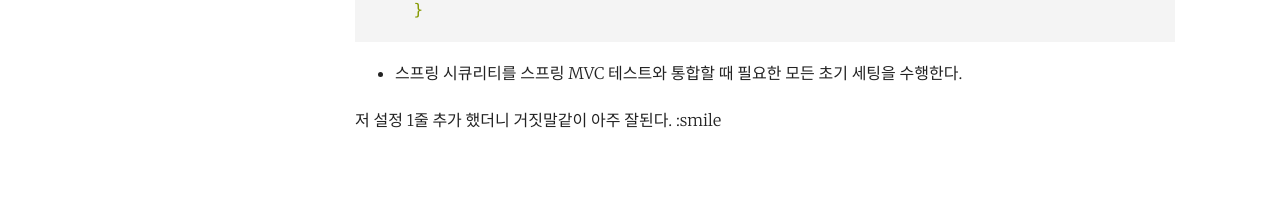
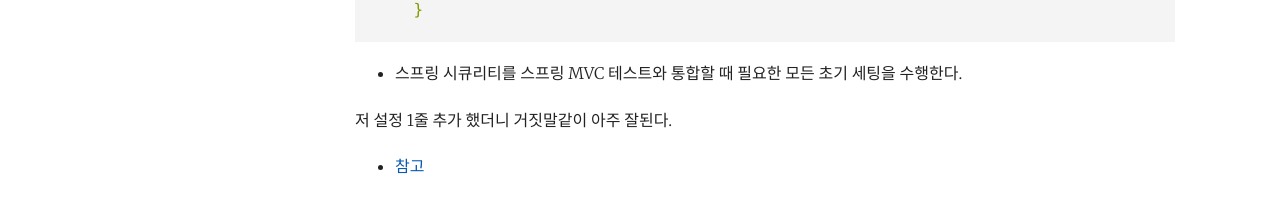
Before and after one commit to kyuwon53/kyuwon53.github.io, a Jekyll site: the page built from Spring/[Spring] Spring MVC Test-Spring Security.md, in a window 1280 px wide. Shown: the part 672-885 px from the top of the page. Built offline with Jekyll 4.4.1, drawn with Linux system fonts in a browser that asks for light colours; our own code applies the rules of GitHub Pages for plain Markdown files.

Commit message:
[추가] 참고 출처 추가

````diff
--- a/Spring/[Spring] Spring MVC Test-Spring Security.md
+++ b/Spring/[Spring] Spring MVC Test-Spring Security.md
@@ -17,4 +17,6 @@
 ```
 - 스프링 시큐리티를 스프링 MVC 테스트와 통합할 때 필요한 모든 초기 세팅을 수행한다.
 
-저 설정 1줄 추가 했더니 거짓말같이 아주 잘된다. :smile
+저 설정 1줄 추가 했더니 거짓말같이 아주 잘된다.
+
+- [참고 ](https://godekdls.github.io/Spring%20Security/testing/#1921-setting-up-mockmvc-and-spring-security)
````
